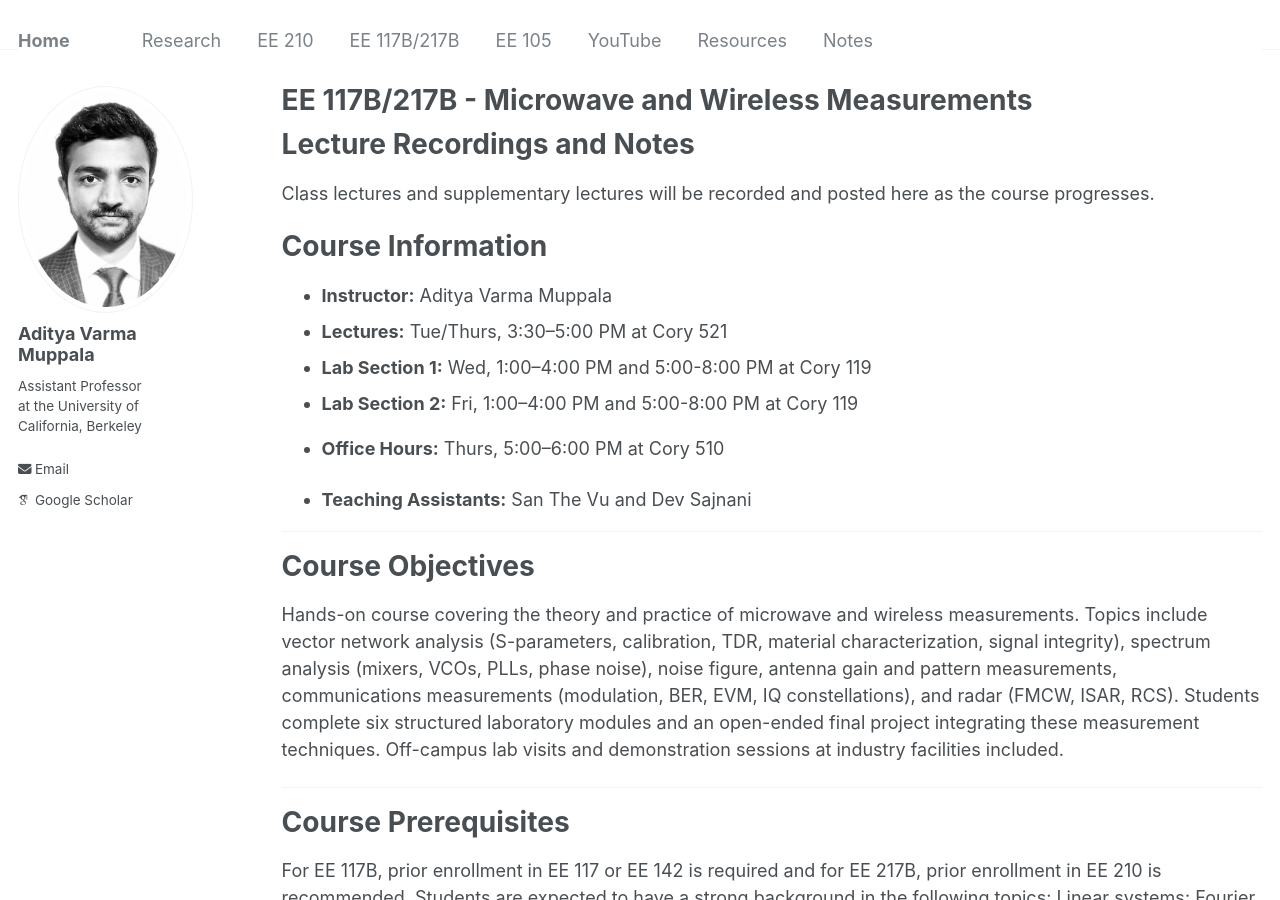
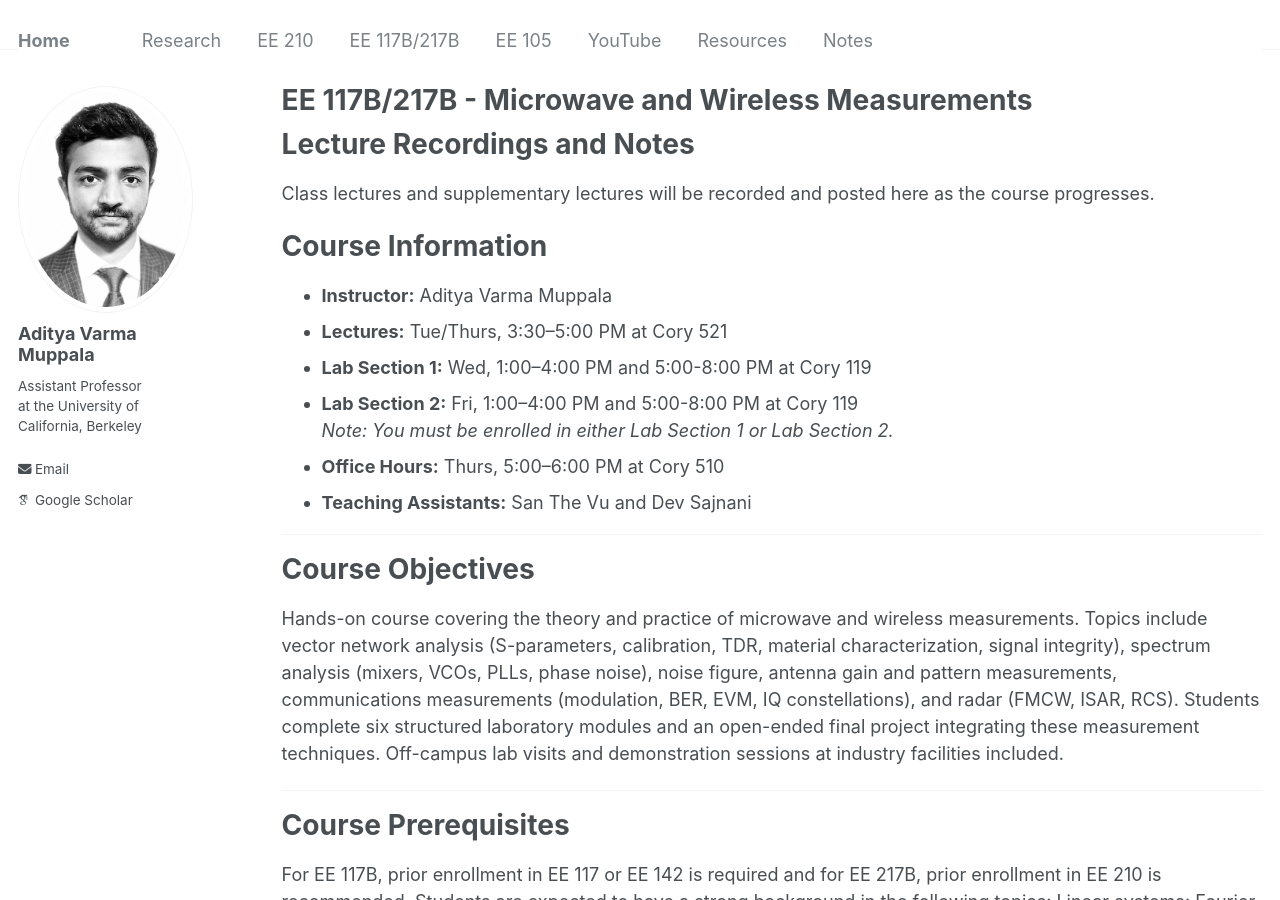
Before and after one commit to AdityaMuppala/adityamuppala.github.io, a Jekyll site: the page built from _pages/teaching117B217B.md, in a window 1280 px wide and 900 px high. Built offline with Jekyll 4.4.1, drawn with Linux system fonts in a browser that asks for light colours; some web fonts are replaced.

Commit message:
Update teaching117B217B.md

```diff
--- a/_pages/teaching117B217B.md
+++ b/_pages/teaching117B217B.md
@@ -13,8 +13,8 @@ Class lectures and supplementary lectures will be recorded and posted here as th
 - **Lectures:** Tue/Thurs, 3:30–5:00 PM at Cory 521
 - **Lab Section 1:** Wed, 1:00–4:00 PM and 5:00-8:00 PM at Cory 119
 - **Lab Section 2:** Fri, 1:00–4:00 PM and 5:00-8:00 PM at Cory 119
+*Note: You must be enrolled in either Lab Section 1 or Lab Section 2.*
 - **Office Hours:** Thurs, 5:00–6:00 PM at Cory 510
-
 - **Teaching Assistants:** San The Vu and Dev Sajnani
 
 ---
```
